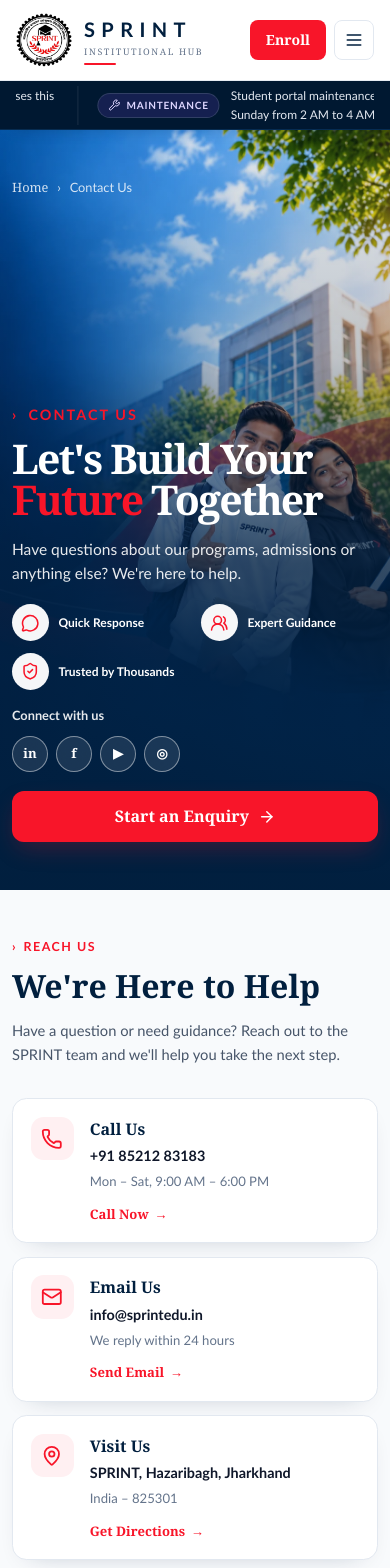
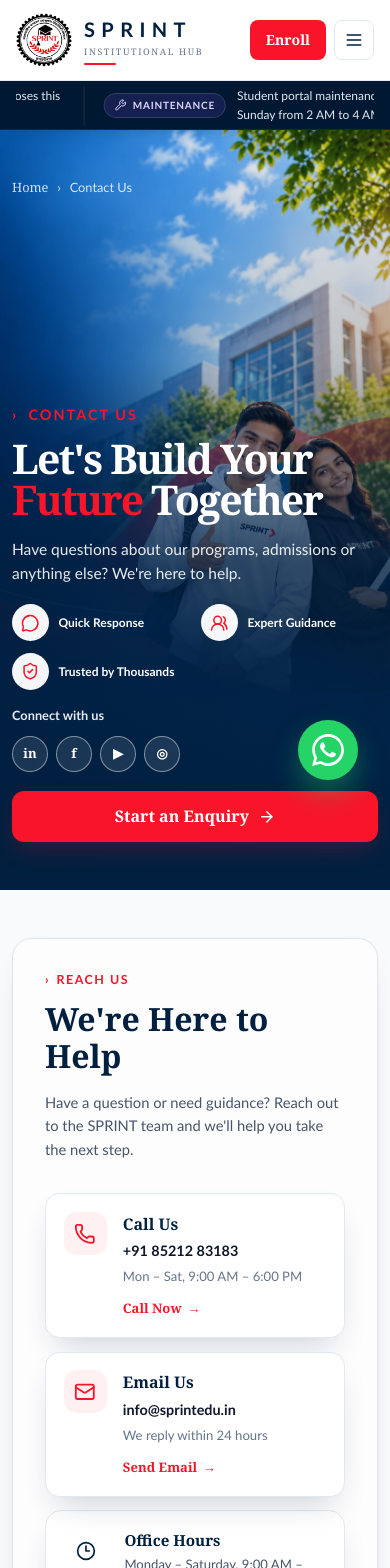
Before and after one commit to ITWala2025/Sprint_HB, a Next.js app: page /contact in a window 390 px wide. Shown: the top 1568 px of the page. Built offline with nearby package versions, Linux system fonts and the light colour scheme.

Commit message:
feat: add WhatsApp floating CTA button; adjust textarea rows in contact forms; refine FAQ section layout and styles

```diff
--- a/src/app/layout.jsx
+++ b/src/app/layout.jsx
@@ -51,6 +51,18 @@
         <ConditionalCampusNewsTicker />
         <main id="main">{children}</main>
         <Footer />
+
+        <a
+          href="https://wa.me/918521283183?text=Hello%20SPRINT%2C%20I%20would%20like%20to%20know%20more%20about%20your%20programs."
+          target="_blank"
+          rel="noopener noreferrer"
+          aria-label="Chat on WhatsApp"
+          className="whatsapp-float"
+        >
+          <svg viewBox="0 0 24 24" aria-hidden="true" focusable="false">
+            <path d="M20.52 3.48A11.82 11.82 0 0 0 12.03 0C5.5 0 .14 5.36.14 11.9c0 2.1.55 4.15 1.6 5.96L.02 24l6.3-1.65a11.92 11.92 0 0 0 5.72 1.74h.01c6.53 0 11.9-5.36 11.9-11.9 0-3.18-1.24-6.17-3.43-8.71ZM12.04 21.8h-.01a9.9 9.9 0 0 1-5.04-1.38l-.36-.21-3.74.98 1-3.64-.24-.37a9.82 9.82 0 0 1-1.5-5.27c0-5.46 4.44-9.9 9.9-9.9a9.78 9.78 0 0 1 6.97 2.9 9.8 9.8 0 0 1 2.9 6.98c0 5.46-4.44 9.9-9.9 9.9Zm5.44-7.42c-.3-.15-1.77-.87-2.04-.97-.27-.1-.47-.15-.66.15-.2.3-.77.97-.95 1.17-.17.2-.35.22-.65.07-.3-.15-1.28-.47-2.43-1.5-.9-.8-1.51-1.8-1.68-2.1-.18-.3-.02-.46.13-.61.14-.14.3-.35.45-.52.15-.17.2-.3.3-.5.1-.2.05-.38-.02-.52-.07-.15-.66-1.58-.9-2.17-.24-.57-.48-.5-.66-.5h-.57c-.2 0-.52.07-.79.38-.27.3-1.03 1-1.03 2.44 0 1.44 1.06 2.82 1.2 3.02.15.2 2.06 3.14 4.98 4.44.7.3 1.25.48 1.67.61.7.22 1.34.19 1.84.12.56-.08 1.77-.72 2.02-1.42.25-.7.25-1.3.18-1.42-.07-.12-.27-.2-.57-.35Z" fill="currentColor"/>
+          </svg>
+        </a>
       </body>
     </html>
   );
--- a/src/components/contact/CompanyForm.jsx
+++ b/src/components/contact/CompanyForm.jsx
@@ -327,7 +327,7 @@
         <textarea
           id="company-message"
           name="message"
-          rows="5"
+          rows="3"
           maxLength="1000"
           placeholder="Tell us about your business requirement..."
           value={formData.message}
--- a/src/components/contact/ContactMethods.jsx
+++ b/src/components/contact/ContactMethods.jsx
@@ -3,7 +3,6 @@
 import {
   Clock3,
   Mail,
-  MapPin,
   Phone,
 } from "lucide-react";
 
@@ -25,15 +24,6 @@
     description: "We reply within 24 hours",
     href: "mailto:info@sprintedu.in",
     action: "Send Email",
-  },
-  {
-    id: "visit",
-    icon: MapPin,
-    title: "Visit Us",
-    value: "SPRINT, Hazaribagh, Jharkhand",
-    description: "India – 825301",
-    href: "https://www.google.com/maps/search/?api=1&query=SPRINT%20School%20of%20Professional%20Studies%20%26%20Information%20Technology%2C%20Hazaribagh%2C%20Jharkhand%2C%20India",
-    action: "Get Directions",
   },
 ];
 
@@ -88,8 +78,6 @@
                 <a
                   href={href}
                   className="contact-method__action"
-                  target={id === "visit" ? "_blank" : undefined}
-                  rel={id === "visit" ? "noopener noreferrer" : undefined}
                 >
                   {action}
                   <span aria-hidden="true">→</span>
--- a/src/components/contact/InstituteForm.jsx
+++ b/src/components/contact/InstituteForm.jsx
@@ -307,7 +307,7 @@
         <textarea
           id="institute-message"
           name="message"
-          rows="5"
+          rows="3"
           maxLength="1000"
           placeholder="Tell us about your training or institutional requirements..."
           value={formData.message}
--- a/src/components/contact/StudentForm.jsx
+++ b/src/components/contact/StudentForm.jsx
@@ -221,7 +221,7 @@
         <textarea
           id="student-message"
           name="message"
-          rows="5"
+          rows="3"
           maxLength="1000"
           placeholder="Tell us how we can help you..."
           value={formData.message}
--- a/src/components/contact/WorkingProfessionalForm.jsx
+++ b/src/components/contact/WorkingProfessionalForm.jsx
@@ -279,7 +279,7 @@
         <textarea
           id="professional-message"
           name="message"
-          rows="5"
+          rows="3"
           maxLength="1000"
           placeholder="Tell us about your learning or career goals..."
           value={formData.message}
--- a/src/css/contact.css
+++ b/src/css/contact.css
@@ -354,10 +354,10 @@
 }
 
 .contact-methods__intro h2 {
-  margin: 0;
+  margin: 0.6rem 0 0;
   color: var(--color-brand-navy);
-  font-size: clamp(2rem, 4vw, 3rem);
-  line-height: 1.1;
+  font-size: clamp(1.8rem, 3vw, 2.5rem);
+  line-height: 1.15;
   font-weight: 800;
 }
 
@@ -385,7 +385,7 @@
   border: 1px solid var(--color-brand-border);
   border-radius: 1rem;
   background: var(--color-brand-white);
-  box-shadow: var(--shadow-brand-card);
+  box-shadow: 0 10px 22px -18px rgba(1, 31, 62, 0.28);
   transition:
     transform 0.2s ease,
     box-shadow 0.2s ease,
@@ -395,7 +395,7 @@
 .contact-method:hover {
   transform: translateY(-3px);
   border-color: rgba(248, 21, 41, 0.25);
-  box-shadow: 0 18px 35px -15px rgba(1, 31, 62, 0.25);
+  /* box-shadow: 0 14px 24px -18px rgba(1, 31, 62, 0.32); */
 }
 
 .contact-method__icon {
@@ -473,6 +473,7 @@
   border: 1px solid var(--color-brand-border);
   border-radius: 1rem;
   background: var(--color-brand-surface);
+  box-shadow: 0 8px 18px -16px rgba(1, 31, 62, 0.26);
 }
 
 .contact-methods__hours-icon {
@@ -574,7 +575,7 @@
   display: grid;
   grid-template-columns: minmax(0, 0.4fr) minmax(0, 0.6fr);
   gap: 2rem;
-  align-items: start;
+  align-items: stretch;
 }
 
 /* -----------------------------------------
@@ -583,6 +584,12 @@
 
 .enquiry-section__contact {
   min-width: 0;
+  height: 100%;
+  padding: 2rem;
+  border: 1px solid var(--color-brand-border);
+  border-radius: 1.25rem;
+  background: rgba(255, 255, 255, 0.7);
+  box-shadow: 0 16px 32px -22px rgba(1, 31, 62, 0.35), 0 0 0 1px rgba(1, 31, 62, 0.02);
 }
 
 /*
@@ -608,11 +615,13 @@
 
 .enquiry-section__contact .contact-method {
   padding: 1.1rem;
-  box-shadow: 0 10px 25px -18px rgba(1, 31, 62, 0.3);
+  box-shadow: var(--shadow-brand-card);
 }
 
 .enquiry-section__contact .contact-methods__hours {
   margin-top: 0.85rem;
+  background: var(--color-brand-white);
+  box-shadow: var(--shadow-brand-card);
 }
 
 /* -----------------------------------------
@@ -2174,7 +2183,7 @@
 
 .location-section {
   position: relative;
-  padding: 96px 24px;
+  padding: 3rem 24px;
   background: var(--color-brand-off-white);
   overflow: hidden;
 }
@@ -2783,7 +2792,7 @@
 
 @media (max-width: 1100px) {
   .location-section {
-    padding: 30px 20px;
+    padding: 3rem 20px;
   }
 
   .location-section__grid {
@@ -2816,7 +2825,7 @@
 
 @media (max-width: 767px) {
   .location-section {
-    padding: 68px 16px;
+    padding: 3rem 16px;
   }
 
   .location-section__header {
@@ -3036,10 +3045,10 @@
   margin: 0;
 
   color: var(--color-brand-navy);
-  font-size: clamp(34px, 4vw, 52px);
+  font-size: clamp(26px, 3vw, 38px);
   font-weight: 800;
-  line-height: 1.08;
-  letter-spacing: -0.035em;
+  line-height: 1.12;
+  letter-spacing: -0.025em;
 }
 
 .faq-section__header h2 span {
@@ -3140,6 +3149,7 @@
   border-radius: 14px;
 
   background: var(--color-brand-white);
+  box-shadow: 0 2px 8px rgba(1, 31, 62, 0.02);
 
   transition:
     border-color 180ms ease,
@@ -3148,6 +3158,7 @@
 
 .faq-item:hover {
   border-color: #cbd5e1;
+  box-shadow: 0 10px 20px rgba(1, 31, 62, 0.08);
 }
 
 .faq-item--open {
@@ -3164,7 +3175,7 @@
   min-height: 76px;
 
   display: grid;
-  grid-template-columns: 46px minmax(0, 1fr) 40px;
+  grid-template-columns: minmax(0, 1fr) 40px;
   align-items: center;
   gap: 12px;
 
@@ -3178,24 +3189,6 @@
   text-align: left;
 
   cursor: pointer;
-}
-
-.faq-question__number {
-  display: inline-flex;
-  align-items: center;
-  justify-content: center;
-
-  width: 36px;
-  height: 36px;
-
-  border-radius: 9px;
-
-  background: var(--color-brand-red-light);
-  color: var(--color-brand-red);
-
-  font-size: 11px;
-  font-weight: 800;
-  letter-spacing: 0.04em;
 }
 
 .faq-question__text {
@@ -3246,7 +3239,7 @@
    ========================= */
 
 .faq-answer {
-  padding: 0 18px 20px 76px;
+  padding: 0 18px 20px 12px;
 }
 
 .faq-answer__content {
@@ -3371,7 +3364,7 @@
   }
 
   .faq-section__header h2 {
-    font-size: clamp(30px, 8vw, 40px);
+    font-size: clamp(30px, 82.5vw, 40px);
   }
 
   .faq-section__header > p:last-child {
@@ -3392,17 +3385,11 @@
   }
 
   .faq-question {
-    grid-template-columns: 36px minmax(0, 1fr) 36px;
+    grid-template-columns: minmax(0, 1fr) 36px;
     gap: 9px;
 
     min-height: 68px;
     padding: 12px;
-  }
-
-  .faq-question__number {
-    width: 32px;
-    height: 32px;
-    font-size: 10px;
   }
 
   .faq-question__text {
@@ -3420,7 +3407,7 @@
   }
 
   .faq-answer {
-    padding: 0 12px 16px 57px;
+    padding: 0 12px 16px 12px;
   }
 
   .faq-answer__content {
@@ -3452,13 +3439,8 @@
   }
 
   .faq-question {
-    grid-template-columns: 30px minmax(0, 1fr) 32px;
+    grid-template-columns: minmax(0, 1fr) 32px;
     gap: 8px;
-  }
-
-  .faq-question__number {
-    width: 30px;
-    height: 30px;
   }
 
   .faq-question__text {
@@ -3471,7 +3453,7 @@
   }
 
   .faq-answer {
-    padding-left: 50px;
+    padding-left: 12px;
   }
 }
 
--- a/src/css/global.css
+++ b/src/css/global.css
@@ -167,9 +167,50 @@
   outline-offset: 2px;
 }
 
+/* ========================================
+   WHATSAPP FLOATING CTA
+   Fixed chat button used across the site to
+   open WhatsApp in a new tab.
+   ======================================== */
+.whatsapp-float {
+  position: fixed;
+  right: 2rem;
+  bottom: 4rem;
+  z-index: 50;
+  display: inline-flex;
+  align-items: center;
+  justify-content: center;
+  width: 3.75rem;
+  height: 3.75rem;
+  border-radius: 9999px;
+  background: #25d366;
+  color: #fff;
+  box-shadow: 0 14px 28px rgba(37, 211, 102, 0.35);
+  transition: transform 180ms ease, box-shadow 180ms ease;
+}
+
+.whatsapp-float:hover {
+  transform: translateY(-2px) scale(1.02);
+  box-shadow: 0 18px 32px rgba(37, 211, 102, 0.42);
+}
+
+.whatsapp-float:focus-visible {
+  outline: 3px solid var(--color-brand-red);
+  outline-offset: 3px;
+}
+
+.whatsapp-float svg {
+  width: 2rem;
+  height: 2rem;
+}
+
 @media (prefers-reduced-motion: reduce) {
   html {
     scroll-behavior: auto;
+  }
+
+  .whatsapp-float {
+    transition: none;
   }
 }
 
```
Also changed, not shown: src/components/contact/FAQSection.jsx (+8 -43 lines).
